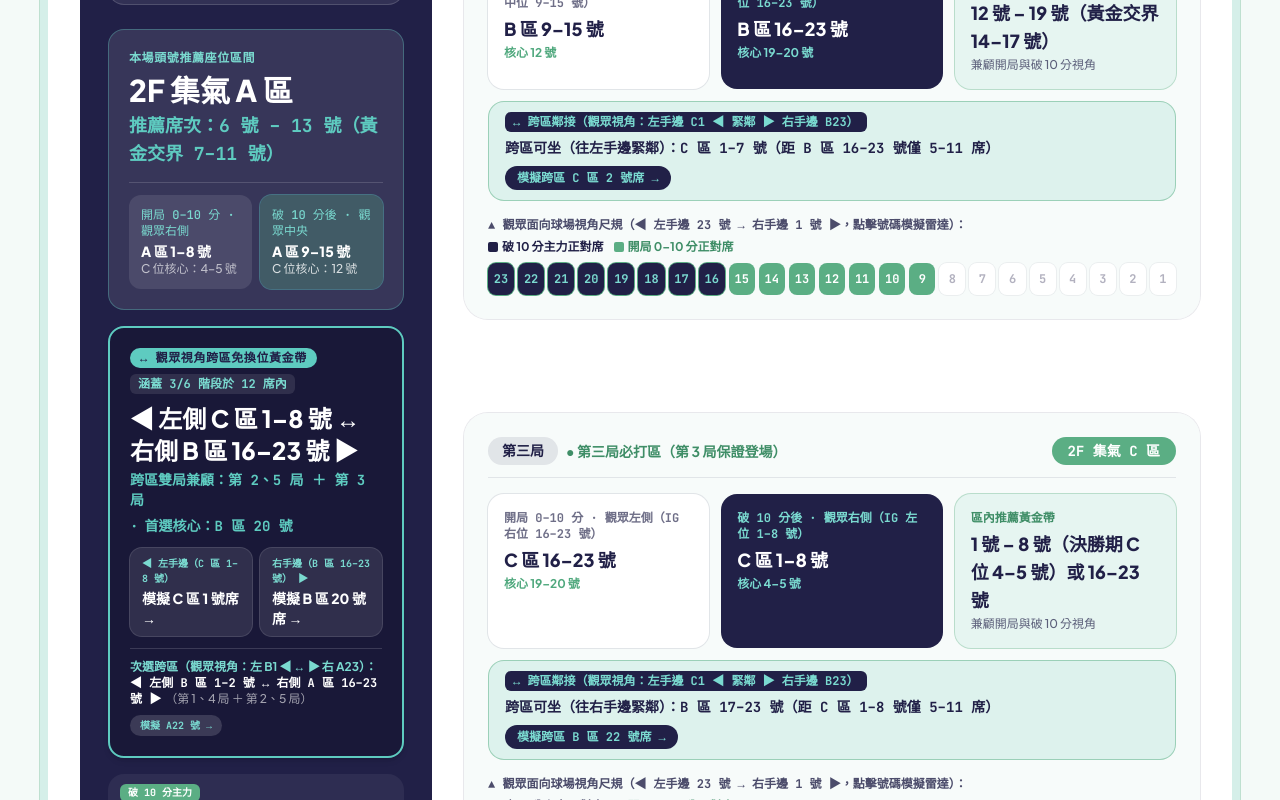
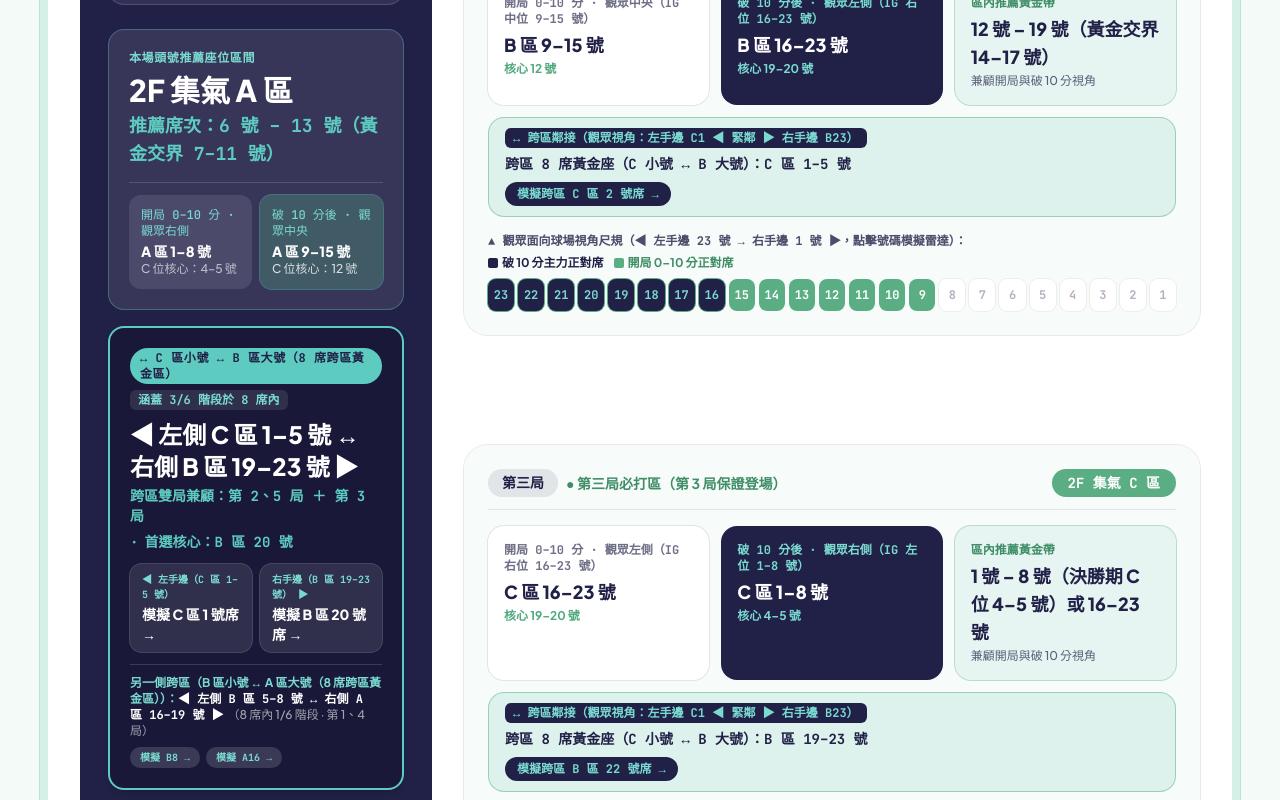
Before and after one commit to mouse170/ace_viva_schedule, a React (Vite) app: page / in a window 1280 px wide. Shown: the part 5500-6300 px from the top of the page. Built offline with nearby package versions, Linux system fonts and the light colour scheme.

Commit message:
feat: update golden proximity threshold to 8 seats and show both C-B and B-A cross-zone recommendations

```diff
--- a/src/components/GirlSeatRecommendationSection.tsx
+++ b/src/components/GirlSeatRecommendationSection.tsx
@@ -420,10 +420,10 @@ export const GirlSeatRecommendationSection: React.FC<
                   <div className="mt-4 rounded-2xl border-2 border-[#5ECBC0] bg-[#191838] p-4 shadow-md sm:p-5">
                     <div className="flex flex-wrap items-center justify-between gap-1.5">
                       <span className="inline-flex items-center gap-1 rounded-full bg-[#5ECBC0] px-2.5 py-0.5 font-mono-num text-[10px] font-black tracking-wider text-[#212047] lg:text-xs">
-                        <span>↔ 觀眾視角跨區免換位黃金帶</span>
+                        <span>↔ {topCrossZone.junctionTitle}</span>
                       </span>
                       <span className="rounded-md bg-white/10 px-2 py-0.5 font-mono-num text-[10px] font-extrabold text-[#7ADAD0] lg:text-xs">
-                        涵蓋 {topCrossZone.coveredPhasesCount}/6 階段於 12 席內
+                        涵蓋 {topCrossZone.coveredPhasesCount}/6 階段於 8 席內
                       </span>
                     </div>
 
@@ -483,37 +483,58 @@ export const GirlSeatRecommendationSection: React.FC<
                       </button>
                     </div>
 
-                    {/* Secondary Cross-Zone Junction Option */}
+                    {/* Secondary Cross-Zone Junction Option (C小號↔B大號 / B小號↔A大號) */}
                     {secondaryCrossZone && (
-                      <div className="mt-3 flex flex-wrap items-center justify-between gap-2 border-t border-white/15 pt-2.5 text-[11px] text-white/75 lg:text-xs">
+                      <div className="mt-3 space-y-2 border-t border-white/15 pt-2.5 text-[11px] text-white/75 lg:text-xs">
+                        <div className="flex flex-wrap items-center justify-between gap-2">
                           <div>
                             <span className="font-bold text-[#7ADAD0]">
-                            次選跨區（{secondaryCrossZone.boundaryTag}）：
+                              另一側跨區（{secondaryCrossZone.junctionTitle}）：
                             </span>
                             <span className="font-mono-num font-bold text-white">
                               {secondaryCrossZone.combinedRangeLabel}
                             </span>
                             <span className="ml-1 text-white/60">
-                            （{secondaryCrossZone.coveredSetsLabel}）
+                              （8 席內 {secondaryCrossZone.coveredPhasesCount}/6 階段 · {secondaryCrossZone.coveredSetsLabel}）
                             </span>
                           </div>
+                          <div className="flex flex-wrap items-center gap-1.5">
                             <button
                               type="button"
                               onClick={() => {
                                 if (onJumpToSeatSimulator) {
                                   onJumpToSeatSimulator(
                                     currentMatchSchedule.matchId,
-                                secondaryCrossZone.bestSingleZone,
-                                secondaryCrossZone.bestSingleSeat,
+                                    secondaryCrossZone.rightZone,
+                                    secondaryCrossZone.rightBestSeat,
                                     activeGirl.id
                                   );
                                 }
                               }}
                               className="shrink-0 rounded-full bg-white/15 px-2.5 py-1 font-mono-num text-[10px] font-bold text-[#7ADAD0] hover:bg-[#5BAE84] hover:text-white"
                             >
-                          模擬 {secondaryCrossZone.bestSingleZone}
-                          {secondaryCrossZone.bestSingleSeat} 號 →
+                              模擬 {secondaryCrossZone.rightZone}
+                              {secondaryCrossZone.rightBestSeat} →
                             </button>
+                            <button
+                              type="button"
+                              onClick={() => {
+                                if (onJumpToSeatSimulator) {
+                                  onJumpToSeatSimulator(
+                                    currentMatchSchedule.matchId,
+                                    secondaryCrossZone.leftZone,
+                                    secondaryCrossZone.leftBestSeat,
+                                    activeGirl.id
+                                  );
+                                }
+                              }}
+                              className="shrink-0 rounded-full bg-white/15 px-2.5 py-1 font-mono-num text-[10px] font-bold text-[#7ADAD0] hover:bg-[#5BAE84] hover:text-white"
+                            >
+                              模擬 {secondaryCrossZone.leftZone}
+                              {secondaryCrossZone.leftBestSeat} →
+                            </button>
+                          </div>
+                        </div>
                       </div>
                     )}
                   </div>
--- a/src/components/OshiStrategyCardModal.tsx
+++ b/src/components/OshiStrategyCardModal.tsx
@@ -445,7 +445,7 @@ async function renderSeatRadarCardToDataUrl(
     ctx,
     isMergedMulti
       ? `★ 已合併主推：${targetFavorites.map((f) => f.name).join(' · ')}（綠＝0–10分／青＝破10分）`
-      : `★ 全場 6 階段共 ${nearPhasesCount} 個階段在 12 席正面好拍射程內`,
+      : `★ 全場 6 階段共 ${nearPhasesCount} 個階段在 8 席黃金好拍射程內`,
     infoX + 16,
     pill1Y + 20,
     pillW - 32,
@@ -690,9 +690,9 @@ async function renderSeatRadarCardToDataUrl(
     // User & Oshi X coordinates
     const uPx = radarX + toRadarNorm(userGlobal) * radarW;
     const fovLeftPx =
-      radarX + toRadarNorm(Math.min(69, userGlobal + 12)) * radarW;
+      radarX + toRadarNorm(Math.min(69, userGlobal + 8)) * radarW;
     const fovRightPx =
-      radarX + toRadarNorm(Math.max(1, userGlobal - 12)) * radarW;
+      radarX + toRadarNorm(Math.max(1, userGlobal - 8)) * radarW;
 
     // Upward ±12 Seat Camera Cone
     const coneGrad = ctx.createLinearGradient(0, audY, 0, stageY);
@@ -888,7 +888,7 @@ async function renderSeatRadarCardToDataUrl(
             : offset < 0
               ? `◀左前${Math.abs(offset)}席`
               : `右前${offset}席▶`;
-        return `${dir}·${within12 ? '好拍' : '逾12席'}`;
+        return `${dir}·${within12 ? '好拍' : '逾8席'}`;
       };
 
       const clampInitPx = Math.max(
@@ -995,7 +995,7 @@ async function renderSeatRadarCardToDataUrl(
   ctx.fillStyle = '#7ADAD0';
   fillTextFit(
     ctx,
-    '■ 實線＋青框頭像：破 10 分主力站位（佔 60% 時間）  ■ 虛線＋綠框頭像：0–10 分開局站位  ■ 扇形：你的座位 ±12 席好拍射程',
+    '■ 實線＋青框頭像：破 10 分主力站位（佔 60% 時間）  ■ 虛線＋綠框頭像：0–10 分開局站位  ■ 扇形：你的座位 ±8 席黃金射程',
     64,
     H - 70,
     W - 128,
--- a/src/components/SeatFinderSection.tsx
+++ b/src/components/SeatFinderSection.tsx
@@ -1098,9 +1098,9 @@ export const SeatFinderSection: React.FC<SeatFinderSectionProps> = ({
 
                 const userX = toAudienceX(userGlobal);
                 const oshiX = toAudienceX(oshiGlobal);
-                // In Audience view, left of user is larger globalSeat (userGlobal + 12), right of user is smaller globalSeat (userGlobal - 12)
-                const fovLeftX = toAudienceX(Math.min(69, userGlobal + 12));
-                const fovRightX = toAudienceX(Math.max(1, userGlobal - 12));
+                // In Audience view, left of user is larger globalSeat (userGlobal + 8), right of user is smaller globalSeat (userGlobal - 8)
+                const fovLeftX = toAudienceX(Math.min(69, userGlobal + 8));
+                const fovRightX = toAudienceX(Math.max(1, userGlobal - 8));
 
                 // Concise relative seat count badge in Audience First-Person perspective
                 // offset < 0 means oshi is toward C/larger seat numbers = Audience's LEFT hand (左前方)
@@ -1502,7 +1502,7 @@ export const SeatFinderSection: React.FC<SeatFinderSectionProps> = ({
                           <span>{shortRelativeBadge}</span>
                           <span>·</span>
                           <span>
-                            {isNear ? '12 席內好拍' : '逾 12 席偏遠難拍'}
+                            {isNear ? '8 席黃金區好拍' : '逾 8 席偏遠難拍'}
                           </span>
                         </span>
                       </div>
@@ -1525,11 +1525,11 @@ export const SeatFinderSection: React.FC<SeatFinderSectionProps> = ({
                     <div className="mt-3 flex flex-wrap items-center justify-between gap-2">
                       {isNear ? (
                         <span className="text-xs font-bold text-[#7ADAD0] lg:text-sm">
-                          ★ 距離 {seatsDiff} 席（12 席最佳正面拍攝射程內）
+                          ★ 距離 {seatsDiff} 席（8 席黃金正面拍攝射程內）
                         </span>
                       ) : (
                         <span className="text-xs font-bold text-amber-300 lg:text-sm">
-                          ▲ 相距 {seatsDiff} 席（超過 12 席，視角偏斜可能拍不到正面）
+                          ▲ 相距 {seatsDiff} 席（超過 8 席，視角偏斜可能拍不到正面）
                         </span>
                       )}
 
--- a/src/data/schedule.ts
+++ b/src/data/schedule.ts
@@ -840,13 +840,13 @@ function computeCrossZoneAdjacentOption(
     const isAfter10Large = after10Slot === maxSlot;
     return {
       adjacentZone: 'B',
-      adjacentSeatRange: [1, 7],
+      adjacentSeatRange: [1, 5],
       adjacentCoreSeat: 2,
       boundaryName: '觀眾視角：左手邊 B1 ◀ 緊鄰 ▶ 右手邊 A23',
-      label: '跨區可坐（往左手邊緊鄰）：B 區 1–7 號（距 A 區 16–23 號僅 5–11 席）',
+      label: '跨區 8 席黃金座（B 小號 ↔ A 大號）：B 區 1–5 號',
       reason: isAfter10Large
-        ? '觀眾面向球場時，A 區左翼（16–23 號）往左緊鄰 B 區 1 號；坐 B 區 1–7 號往右前方看同樣在 12 席最佳拍攝範圍內，還能直接兼顧她在 B 區的局數。'
-        : '觀眾面向球場時，開局她站 A 區左翼（16–23 號）緊鄰左手邊 B 區 1 號；坐 B 區 1–7 號可跨區斜拍並兼顧她在 B 區的應援局數。',
+        ? '破 10 分後她站 A 區左翼大號（16–23 號），緊鄰左手邊 B 區 1 號；坐 B 區 1–5 號可在 8 席黃金區內拍攝，同時兼顧她在 B 區的局數。'
+        : '開局她站 A 區左翼大號（16–23 號）緊鄰左手邊 B 區 1 號；坐 B 區 1–5 號可在 8 席內跨區斜拍並兼顧她在 B 區的應援局數。',
     };
   }
 
@@ -854,40 +854,39 @@ function computeCrossZoneAdjacentOption(
     const isAfter10Small = after10Slot === 0;
     return {
       adjacentZone: 'A',
-      adjacentSeatRange: [17, 23],
+      adjacentSeatRange: [19, 23],
       adjacentCoreSeat: 22,
       boundaryName: '觀眾視角：左手邊 B1 ◀ 緊鄰 ▶ 右手邊 A23',
-      label: '跨區可坐（往右手邊緊鄰）：A 區 17–23 號（距 B 區 1–8 號僅 5–11 席）',
+      label: '跨區 8 席黃金座（B 小號 ↔ A 大號）：A 區 19–23 號',
       reason: isAfter10Small
-        ? '觀眾面向球場時，B 區右翼（1–8 號）往右緊鄰 A 區 23 號；坐 A 區 17–23 號往左前方看同樣在 12 席最佳拍攝範圍內，還能直接兼顧她在 A 區的局數。'
-        : '觀眾面向球場時，開局她站 B 區右翼（1–8 號）緊鄰右手邊 A 區 23 號；坐 A 區 17–23 號可跨區拍攝並兼顧她在 A 區的應援局數。',
+        ? '破 10 分後她站 B 區右翼小號（1–8 號），緊鄰右手邊 A 區 23 號；坐 A 區 19–23 號可在 8 席黃金區內拍攝，還能兼顧她在 A 區的局數。'
+        : '開局她站 B 區右翼小號（1–8 號）緊鄰右手邊 A 區 23 號；坐 A 區 19–23 號可在 8 席內跨區拍攝並兼顧她在 A 區的應援局數。',
     };
   }
 
   if (zone === 'B' && touchesLargeNumEdge && !touchesSmallNumEdge) {
-    const isAfter10Large = after10Slot === 2;
+    const isAfter10Large = after10Slot === maxSlot;
     return {
       adjacentZone: 'C',
-      adjacentSeatRange: [1, 7],
+      adjacentSeatRange: [1, 5],
       adjacentCoreSeat: 2,
       boundaryName: '觀眾視角：左手邊 C1 ◀ 緊鄰 ▶ 右手邊 B23',
-      label: '跨區可坐（往左手邊緊鄰）：C 區 1–7 號（距 B 區 16–23 號僅 5–11 席）',
+      label: '跨區 8 席黃金座（C 小號 ↔ B 大號）：C 區 1–5 號',
       reason: isAfter10Large
-        ? '觀眾面向球場時，B 區左翼（16–23 號）往左緊鄰 C 區 1 號；坐 C 區 1–7 號往右前方看同樣在 12 席最佳拍攝範圍內，還能直接兼顧她在 C 區的局數。'
-        : '觀眾面向球場時，開局她站 B 區左翼（16–23 號）緊鄰左手邊 C 區 1 號；坐 C 區 1–7 號可跨區拍攝並兼顧她在 C 區的應援局數。',
+        ? '破 10 分後她站 B 區左翼大號（16–23 號），緊鄰左手邊 C 區 1 號；坐 C 區 1–5 號可在 8 席黃金區內拍攝，還能兼顧她在 C 區的局數。'
+        : '開局她站 B 區左翼大號（16–23 號）緊鄰左手邊 C 區 1 號；坐 C 區 1–5 號可在 8 席內跨區拍攝並兼顧她在 C 區的應援局數。',
     };
   }
 
   if (zone === 'B' && touchesSmallNumEdge && touchesLargeNumEdge) {
-    // 16-23 (0-10) -> 1-8 (>10)
     return {
       adjacentZone: 'A',
-      adjacentSeatRange: [17, 23],
+      adjacentSeatRange: [19, 23],
       adjacentCoreSeat: 22,
-      boundaryName: '觀眾視角：左手邊 C1 ↔ B 區 ↔ 右手邊 A23',
-      label: '跨區可坐：右手邊 A 區 17–23 號（鎖定破 10 分 B 區 1–8 號）或左手邊 C 區 1–7 號',
+      boundaryName: '觀眾視角：C1 ↔ B 區 ↔ A23',
+      label: '跨區 8 席黃金座：A 區 19–23 號（B小號↔A大號）或 C 區 1–5 號（C小號↔B大號）',
       reason:
-        '觀眾面向球場時，破 10 分主力段站 B 區右翼（1–8 號），緊鄰右手邊 A 區 17–23 號；開局站 B 區左翼（16–23 號），緊鄰左手邊 C 區 1–7 號。',
+        '破 10 分主力段站 B 區小號（1–8 號）可坐 A 區 19–23 號；開局站 B 區大號（16–23 號）可坐 C 區 1–5 號，皆在 8 席黃金區內。',
     };
   }
 
@@ -895,13 +894,13 @@ function computeCrossZoneAdjacentOption(
     const isAfter10Small = after10Slot === 0;
     return {
       adjacentZone: 'B',
-      adjacentSeatRange: [17, 23],
+      adjacentSeatRange: [19, 23],
       adjacentCoreSeat: 22,
       boundaryName: '觀眾視角：左手邊 C1 ◀ 緊鄰 ▶ 右手邊 B23',
-      label: '跨區可坐（往右手邊緊鄰）：B 區 17–23 號（距 C 區 1–8 號僅 5–11 席）',
+      label: '跨區 8 席黃金座（C 小號 ↔ B 大號）：B 區 19–23 號',
       reason: isAfter10Small
-        ? '觀眾面向球場時，C 區右翼（1–8 號）往右緊鄰 B 區 23 號；坐 B 區 17–23 號往左前方看同樣在 12 席最佳拍攝範圍內，還能直接兼顧她在 B 區的局數。'
-        : '觀眾面向球場時，開局她站 C 區右翼（1–8 號）緊鄰右手邊 B 區 23 號；坐 B 區 17–23 號可跨區拍攝並兼顧她在 B 區的應援局數。',
+        ? '破 10 分後她站 C 區右翼小號（1–8 號），緊鄰右手邊 B 區 23 號；坐 B 區 19–23 號可在 8 席黃金區內拍攝，還能兼顧她在 B 區的局數。'
+        : '開局她站 C 區右翼小號（1–8 號）緊鄰右手邊 B 區 23 號；坐 B 區 19–23 號可在 8 席內跨區拍攝並兼顧她在 B 區的應援局數。',
     };
   }
 
@@ -987,7 +986,7 @@ export function getGirlSeatRecommendations(
   return results;
 }
 
-export const PROXIMITY_SEAT_THRESHOLD = 12;
+export const PROXIMITY_SEAT_THRESHOLD = 8;
 
 export interface PhaseDistanceDetail {
   girlZone: AceZoneId;
@@ -1153,13 +1152,13 @@ export function computePhaseDistance(
   } else if (isSameZone) {
     statusLevel = 'same_zone_far';
     proximityPercent = 40;
-    headlineDistanceText = `相距 ${seatsToCoreCenter} 席（超過 12 席）`;
-    detailDescription = `位於 ${girlZone} 區${slotMeta.label}，距離超過 12 個座位。`;
+    headlineDistanceText = `相距 ${seatsToCoreCenter} 席（超過 8 席）`;
+    detailDescription = `位於 ${girlZone} 區${slotMeta.label}，距離超過 8 席黃金區。`;
   } else {
     statusLevel = 'cross_zone';
     proximityPercent = 20;
-    headlineDistanceText = `相距 ${seatsToCoreCenter} 席（超過 12 席）`;
-    detailDescription = `位於 ${girlZone} 區${slotMeta.label}，距離超過 12 個座位。`;
+    headlineDistanceText = `相距 ${seatsToCoreCenter} 席（超過 8 席）`;
+    detailDescription = `位於 ${girlZone} 區${slotMeta.label}，距離超過 8 席黃金區。`;
   }
 
   return {
@@ -1359,20 +1358,28 @@ export function getCrossZoneGoldenIntervals(
       bestLeft.score >= bestRight.score ? bestLeft : bestRight;
 
     const goodLeftSeats = leftCandidates
-      .filter((c) => c.coversBothZones || c.score >= bestLeft.score * 0.82)
+      .filter(
+        (c) =>
+          c.coveredPhases > 0 &&
+          (c.coversBothZones || c.score >= bestLeft.score * 0.82)
+      )
       .map((c) => c.seat);
     const leftRange: [number, number] =
       goodLeftSeats.length > 0
         ? [Math.min(...goodLeftSeats), Math.max(...goodLeftSeats)]
-        : [17, 23];
+        : [19, 23];
 
     const goodRightSeats = rightCandidates
-      .filter((c) => c.coversBothZones || c.score >= bestRight.score * 0.82)
+      .filter(
+        (c) =>
+          c.coveredPhases > 0 &&
+          (c.coversBothZones || c.score >= bestRight.score * 0.82)
+      )
       .map((c) => c.seat);
     const rightRange: [number, number] =
       goodRightSeats.length > 0
         ? [Math.min(...goodRightSeats), Math.max(...goodRightSeats)]
-        : [1, 7];
+        : [1, 5];
 
     const boundaryTag =
       id === 'AB'
@@ -1380,10 +1387,10 @@ export function getCrossZoneGoldenIntervals(
         : '觀眾視角：左 C1 ◀ ↔ ▶ 右 B23';
     const junctionTitle =
       id === 'AB'
-        ? '觀眾視角：左側 B 區小號 ↔ 右側 A 區大號 跨區黃金區間'
-        : '觀眾視角：左側 C 區小號 ↔ 右側 B 區大號 跨區黃金區間';
-
-    // 依觀眾面向球場的左右手順序排列：左手邊為 rightZone (1–7 號)，右手邊為 leftZone (17–23 號)
+        ? 'B 區小號 ↔ A 區大號（8 席跨區黃金區）'
+        : 'C 區小號 ↔ B 區大號（8 席跨區黃金區）';
+
+    // 依觀眾面向球場的左右手順序排列：左手邊為 rightZone (1–5 號)，右手邊為 leftZone (19–23 號)
     const combinedRangeLabel = `◀ 左側 ${rightZone} 區 ${rightRange[0]}–${rightRange[1]} 號 ↔ 右側 ${leftZone} 區 ${leftRange[0]}–${leftRange[1]} 號 ▶`;
     const bestSingleSeatLabel = `${overallBest.zone} 區 ${overallBest.seat} 號`;
 
@@ -1392,7 +1399,7 @@ export function getCrossZoneGoldenIntervals(
         ? overallBest.coveredSets.join(' ＋ ')
         : `${rightSet?.setShortLabel ?? ''} ＋ ${leftSet?.setShortLabel ?? ''}`;
 
-    const summaryReason = `觀眾面向球場時，左手邊「${rightZone} 區 1 號」與右手邊「${leftZone} 區 23 號」無縫相接；坐在此跨區交界區間可同時在 12 席最佳正面視角內捕捉她在左手邊 ${rightZone} 區（${rightSet?.setShortLabel ?? ''}）與右手邊 ${leftZone} 區（${leftSet?.setShortLabel ?? ''}）的應援畫面，整場免換位即可橫跨雙區拍攝！`;
+    const summaryReason = `左手邊「${rightZone} 區小號（${rightRange[0]}–${rightRange[1]}）」與右手邊「${leftZone} 區大號（${leftRange[0]}–${leftRange[1]}）」相接，在 8 席黃金區內可兼顧 ${rightZone} 區（${rightSet?.setShortLabel ?? ''}）與 ${leftZone} 區（${leftSet?.setShortLabel ?? ''}）換位！`;
 
     return {
       id,
```
Lines whose indentation alone changed are shown as unchanged.
